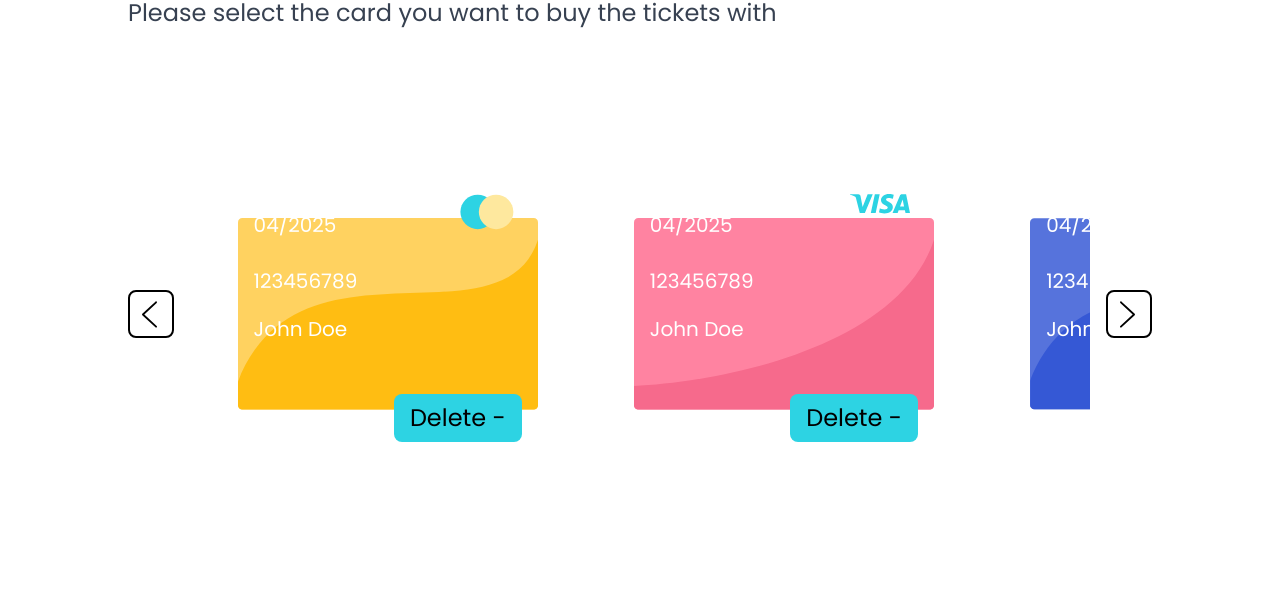
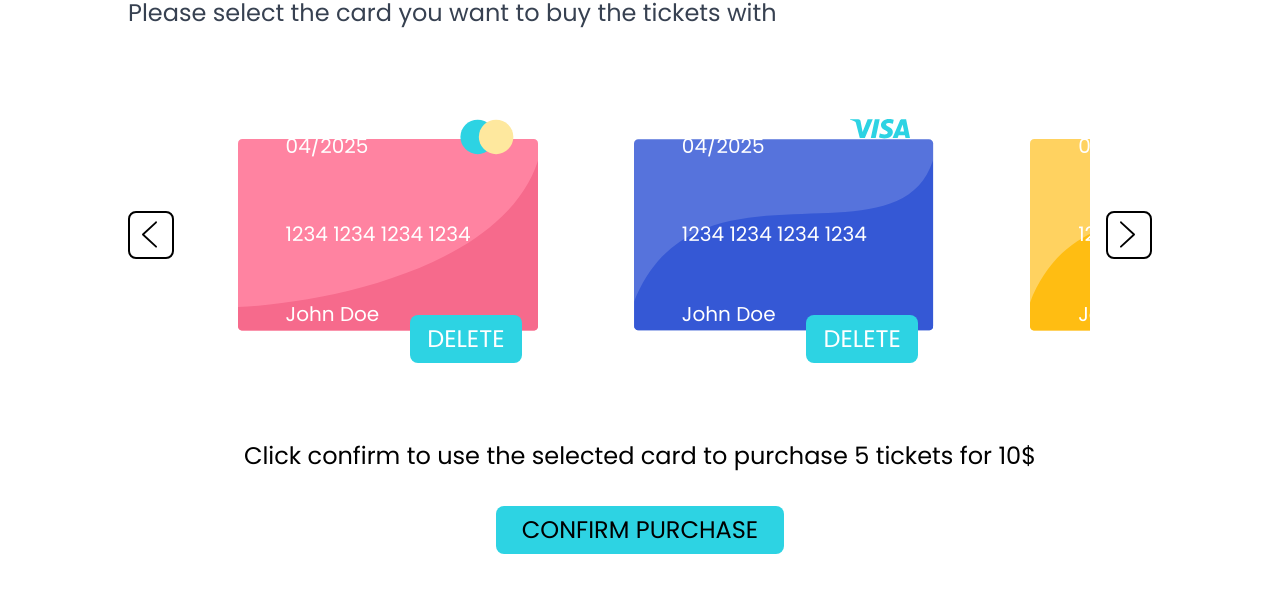
Before and after one commit to AllanSaleh/capstone-project-online-healing, a React (Create React App) app: page / in a window 1280 px wide. Shown: the part 203-800 px from the top of the page. Built offline with nearby package versions, Linux system fonts and the light colour scheme.

Commit message:
Visuals Done, Trying to implement card selection process

```diff
--- a/src/Components/PurchaseTicket/CreditCard.js
+++ b/src/Components/PurchaseTicket/CreditCard.js
@@ -1,4 +1,4 @@
-import React from 'react';
+import React, { useState } from 'react';
 import C1 from './C1.svg';
 import C2 from './C2.svg';
 import C3 from './C3.svg';
@@ -16,6 +16,8 @@ export default function CreditCard({ background, logo, date, number, name }) {
   if (logo === 'Master') logos = MasterLogo;
   if (logo === 'Visa') logos = VisaLogo;
 
+  const [selected, setSelected] = useState('');
+
   return (
     <div className="relative inline-block w-2/6 h-80 box-border mx-12">
       <img
@@ -23,21 +25,21 @@ export default function CreditCard({ background, logo, date, number, name }) {
         src={backgrounds}
         alt="Background"
       />
-      <img className="absolute top-10 right-6" src={logos} alt="Logo" />
-      <div className="absolute top-14 left-4 text-white text-paragraph">
+      <img className="absolute top-11 right-6" src={logos} alt="Logo" />
+      <div className="absolute top-14 left-12 text-white text-paragraph">
         {date}
       </div>
-      <div className="absolute top-28 left-4 text-white text-paragraph">
+      <div className="absolute top-36 left-12 text-white text-paragraph">
         {number}
       </div>
-      <div className="absolute top-40 left-4 text-white text-paragraph">
+      <div className="absolute top-56 left-12 text-white text-paragraph">
         {name}
       </div>
       <button
         type="button"
-        className="absolute bottom-8 right-4 h-12 w-32 text-subtitle bg-blue-dark rounded-lg border-2 border-transparent hover:bg-white hover:text-blue-dark hover:border-blue-dark"
+        className="absolute bottom-8 right-4 h-12 w-28 text-subtitle text-white bg-blue-dark rounded-lg border-2 border-transparent hover:bg-white hover:text-blue-dark hover:border-blue-dark"
       >
-        Delete -
+        DELETE
       </button>
     </div>
   );
--- a/src/Components/PurchaseTicket/Purchase.js
+++ b/src/Components/PurchaseTicket/Purchase.js
@@ -1,27 +1,56 @@
-import React, { useState } from 'react';
+import React from 'react';
 import NavBar from '../NavBar/NavBar';
 import Footer from '../Footer/Footer';
 import Next from './Next.svg';
 import Prev from './Prev.svg';
 import CreditCard from './CreditCard';
 
-let i = 0;
+let count = 0;
 
 export default function Purchase() {
   const cards = [
-    { date: '04/2025', number: '123456789', name: 'John Doe', type: 'Master' },
-    { date: '04/2025', number: '123456789', name: 'John Doe', type: 'Visa' },
-    { date: '04/2025', number: '123456789', name: 'John Doe', type: 'Master' },
-    { date: '04/2025', number: '123456789', name: 'John Doe', type: 'Visa' },
-    { date: '04/2025', number: '123456789', name: 'John Doe', type: 'Master' },
+    {
+      date: '04/2025',
+      number: '1234 1234 1234 1234',
+      name: 'John Doe',
+      type: 'Master',
+    },
+    {
+      date: '04/2025',
+      number: '1234 1234 1234 1234',
+      name: 'John Doe',
+      type: 'Visa',
+    },
+    {
+      date: '04/2025',
+      number: '1234 1234 1234 1234',
+      name: 'John Doe',
+      type: 'Master',
+    },
+    {
+      date: '04/2025',
+      number: '1234 1234 1234 1234',
+      name: 'John Doe',
+      type: 'Visa',
+    },
+    {
+      date: '04/2025',
+      number: '1234 1234 1234 1234',
+      name: 'John Doe',
+      type: 'Master',
+    },
+    {
+      date: '04/2025',
+      number: '1234 1234 1234 1234',
+      name: 'John Doe',
+      type: 'Master',
+    },
   ];
-
-  const [selected, setSelected] = useState('');
 
   return (
     <div>
       <NavBar />
-      <div className="flex flex-col justify-evenly h-firstsection px-sides">
+      <div className="flex flex-col justify-evenly h-firstsection pt-navbar px-sides">
         <div>
           <div className="text-title">SELECT CARD</div>
           <div className="text-subtitle text-gray-700">
@@ -32,7 +61,7 @@ export default function Purchase() {
         <div className="flex justify-between items-center">
           <button
             onClick={() => {
-              const NewPos = document.getElementById('Menu').scrollLeft - 500;
+              const NewPos = document.getElementById('Menu').scrollLeft - 560;
               document.getElementById('Menu').scrollTo({
                 left: NewPos,
                 behavior: 'smooth',
@@ -50,11 +79,11 @@ export default function Purchase() {
               className="h-96 box-border whitespace-nowrap overflow-x-auto overflow-y-hidden"
             >
               {cards.map((card) => {
-                i += 1;
-                if (i === 4) i = 1;
+                count += 1;
+                if (count === 4) count = 1;
                 return (
                   <CreditCard
-                    background={i}
+                    background={count}
                     logo={card.type}
                     date={card.date}
                     number={card.number}
@@ -67,7 +96,7 @@ export default function Purchase() {
 
           <button
             onClick={() => {
-              const NewPos = document.getElementById('Menu').scrollLeft + 500;
+              const NewPos = document.getElementById('Menu').scrollLeft + 560;
               document.getElementById('Menu').scrollTo({
                 left: NewPos,
                 behavior: 'smooth',
@@ -79,7 +108,20 @@ export default function Purchase() {
             <img src={Next} alt="Previous" />
           </button>
         </div>
+
+        <div className="text-center self-center">
+          <div className="text-subtitle self-center">
+            Click confirm to use the selected card to purchase 5 tickets for 10$
+          </div>
+          <button
+            type="button"
+            className="mt-8 w-72 h-12 text-subtitle bg-blue-dark rounded-lg border-2 border-transparent hover:bg-white hover:text-blue-dark hover:border-blue-dark"
+          >
+            CONFIRM PURCHASE
+          </button>
+        </div>
       </div>
+
       <Footer />
     </div>
   );
```
